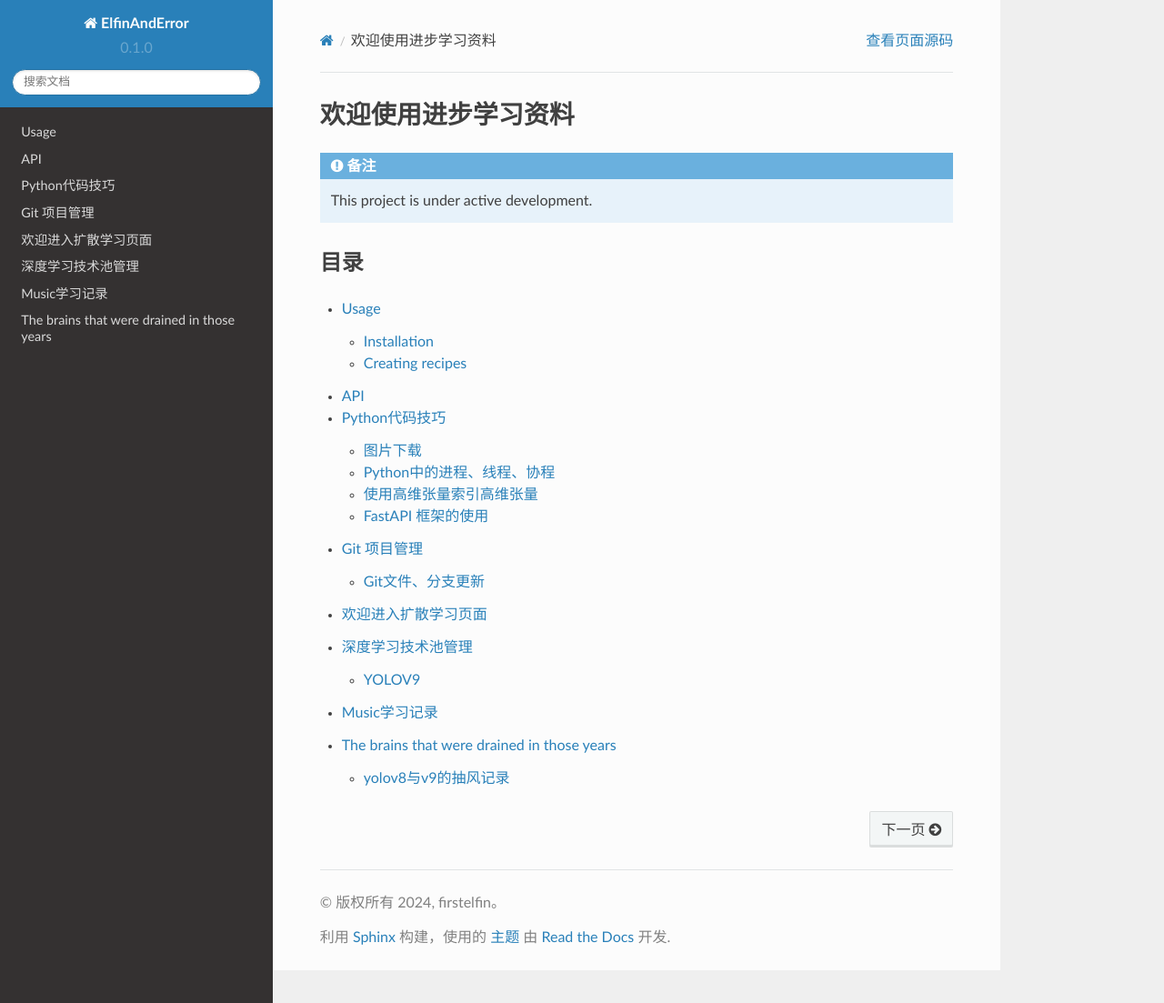
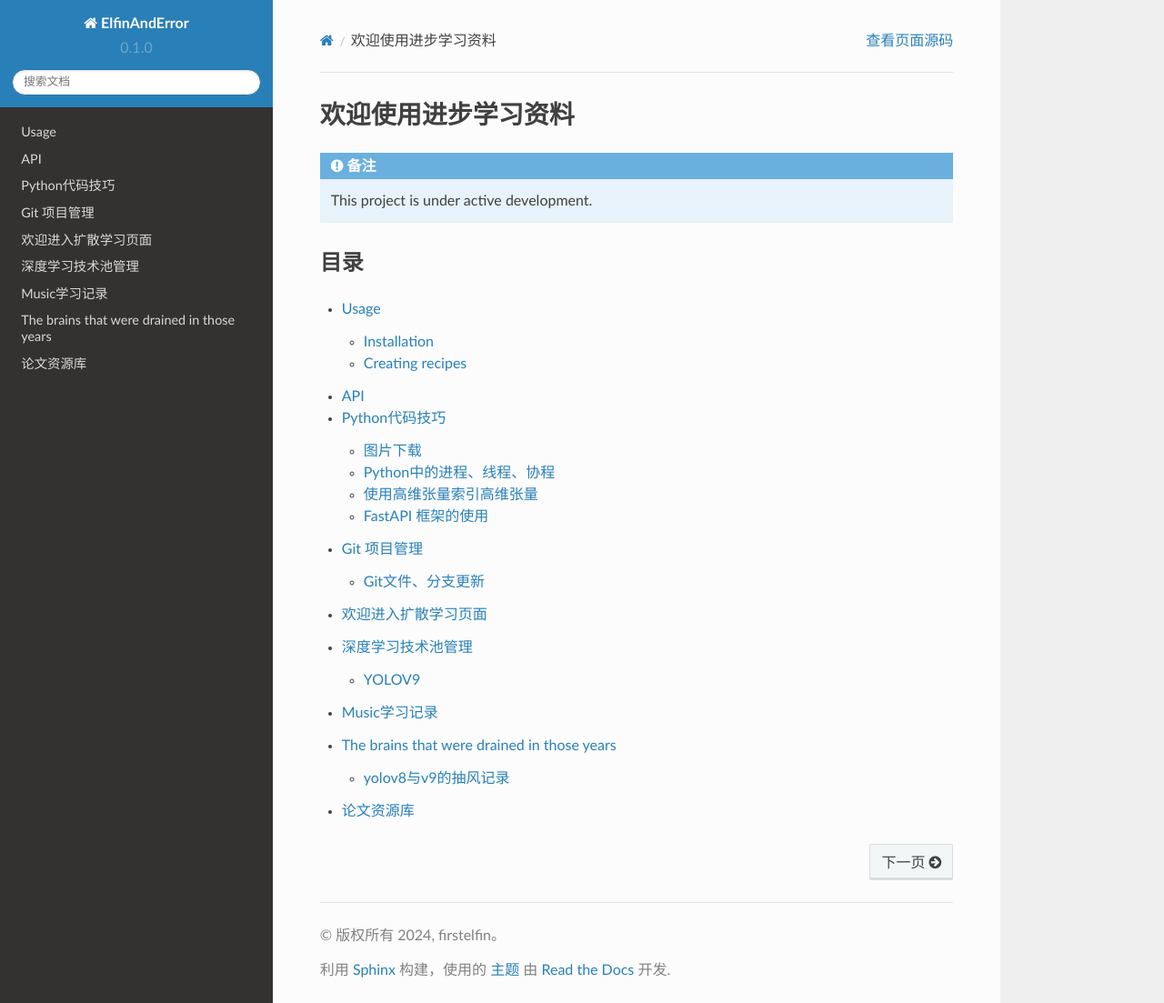
Before and after one commit to firstelfin/Book-ElfinAndError, a Sphinx documentation site: the page built from docs/source/index.rst, in a window 1280 px wide and 1103 px high. Shown: the whole window at 91% size. Built offline with Sphinx 7.4.7 and the Read the Docs theme 2.0.0, drawn with Linux system fonts in a browser that asks for light colours; pages that are not in the unit, such as notebooks, are missing from menus.

Commit message:
paper init

```diff
--- a/docs/source/index.rst
+++ b/docs/source/index.rst
@@ -20,3 +20,4 @@
    deepLearning/learning
    music/music
    BWD/bwd
+   srcDoc/paper
--- /dev/null
+++ b/docs/source/srcDoc/paper.rst
@@ -0,0 +1,13 @@
+论文资源库
+=================================================
+
+
+本章记录一些重要的论文资源。
+
+.. toctree::
+    :maxdepth: 2
+
+    DDPM
+    DPM
+    ODISE
+    MRES
```
Also changed, not shown: 1 other file.
